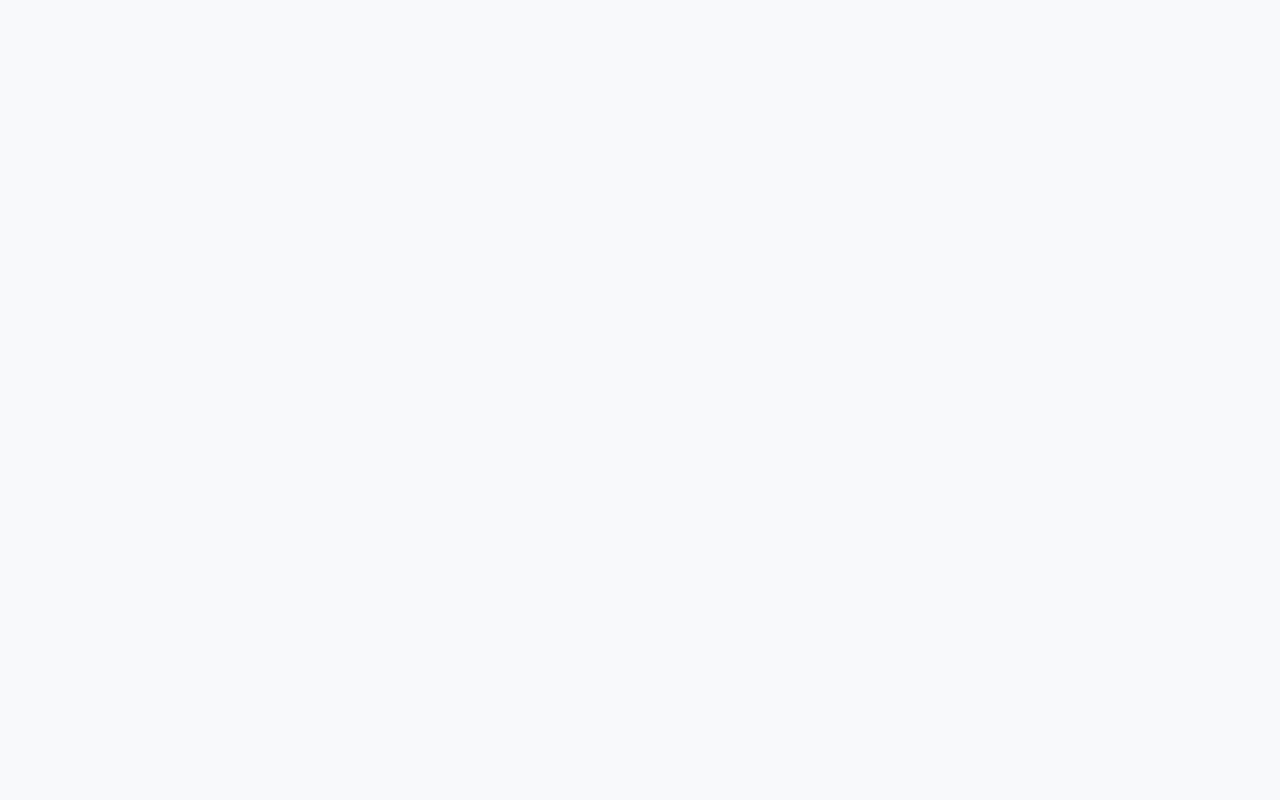
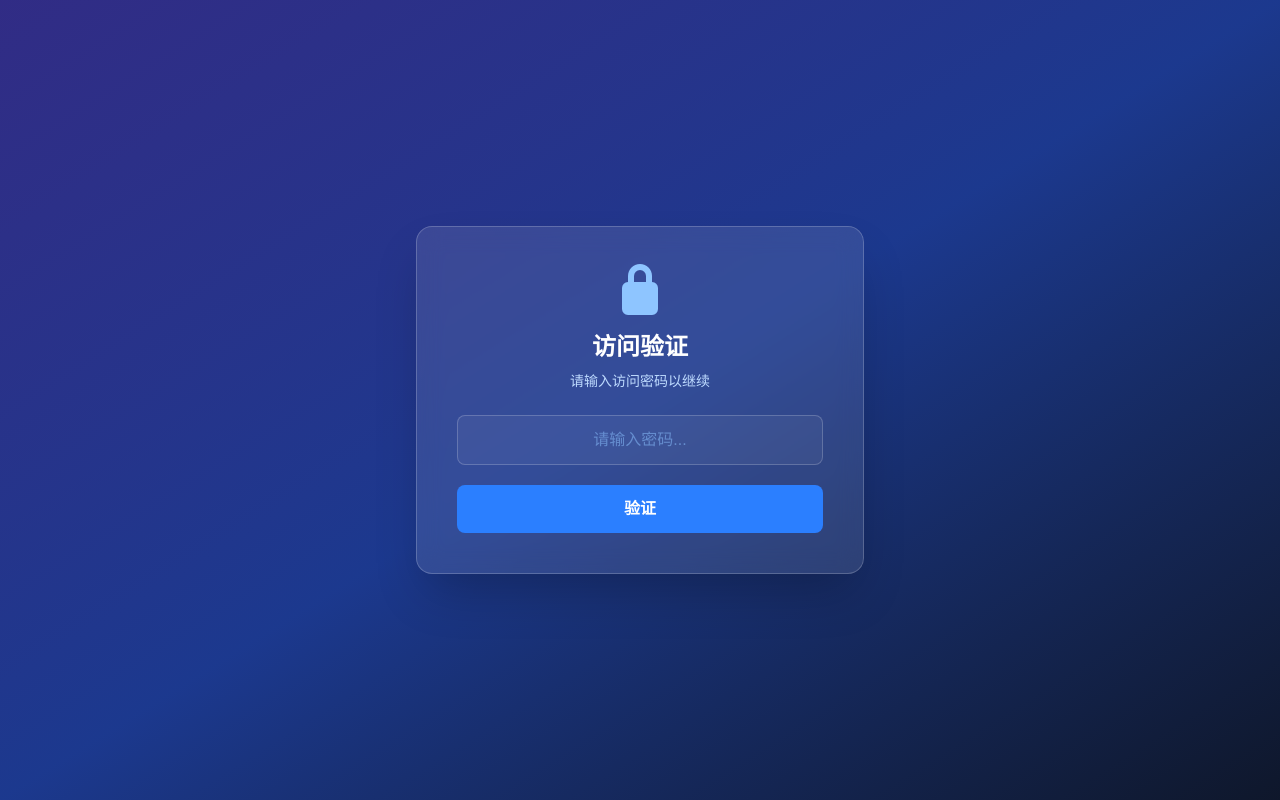
Before and after one commit to ys1433223/PyGrow, a Vue app in the folder frontend/: page /gate in a window 1280 px wide. Before the commit this address had no page. Built offline with nearby package versions, Linux system fonts and the light colour scheme.

Commit message:
feat: add frontend password gate page

```diff
--- a/frontend/src/router/index.js
+++ b/frontend/src/router/index.js
@@ -1,6 +1,7 @@
 import { createRouter, createWebHistory } from 'vue-router'
 
 const routes = [
+  { path: '/gate', name: 'gate', component: () => import('../views/AccessGate.vue') },
   { path: '/', name: 'home', component: () => import('../views/HomeView.vue') },
   { path: '/login', name: 'login', component: () => import('../views/LoginView.vue') },
   { path: '/register', name: 'register', component: () => import('../views/RegisterView.vue') },
@@ -31,6 +32,9 @@ const router = createRouter({
 })
 
 router.beforeEach((to, from, next) => {
+  if (to.name !== 'gate' && !localStorage.getItem('pygrow_unlocked')) {
+    return next('/gate')
+  }
   if (to.meta.requiresAuth) {
     const token = localStorage.getItem('access_token')
     if (!token) {
--- /dev/null
+++ b/frontend/src/views/AccessGate.vue
@@ -0,0 +1,46 @@
+<script setup>
+import { ref } from 'vue'
+import { useRouter } from 'vue-router'
+
+const PASSWORD = '终极无敌噼里啪啦py社区'
+const router = useRouter()
+const input = ref('')
+const error = ref(false)
+
+function submit() {
+  if (input.value === PASSWORD) {
+    localStorage.setItem('pygrow_unlocked', '1')
+    router.replace('/')
+  } else {
+    error.value = true
+    input.value = ''
+  }
+}
+</script>
+
+<template>
+  <div class="fixed inset-0 z-[9999] bg-gradient-to-br from-indigo-900 via-blue-900 to-slate-900 flex items-center justify-center">
+    <div class="bg-white/10 backdrop-blur-md rounded-2xl p-10 w-full max-w-md mx-4 text-center border border-white/20 shadow-2xl">
+      <i class="fas fa-lock text-5xl text-blue-300 mb-4"></i>
+      <h2 class="text-2xl font-bold text-white mb-2">访问验证</h2>
+      <p class="text-blue-200 text-sm mb-6">请输入访问密码以继续</p>
+      <input
+        v-model="input"
+        type="password"
+        placeholder="请输入密码..."
+        :class="[
+          'w-full px-4 py-3 rounded-lg bg-white/5 border text-white placeholder-blue-300/50 focus:outline-none focus:ring-2 transition-all text-center',
+          error ? 'border-red-400 focus:ring-red-400' : 'border-white/20 focus:ring-blue-400'
+        ]"
+        @keyup.enter="submit"
+      />
+      <p v-if="error" class="text-red-400 text-sm mt-3">密码错误，请重试</p>
+      <button
+        @click="submit"
+        class="mt-5 w-full py-3 bg-blue-500 hover:bg-blue-400 text-white font-bold rounded-lg transition-colors cursor-pointer"
+      >
+        验证
+      </button>
+    </div>
+  </div>
+</template>
```
